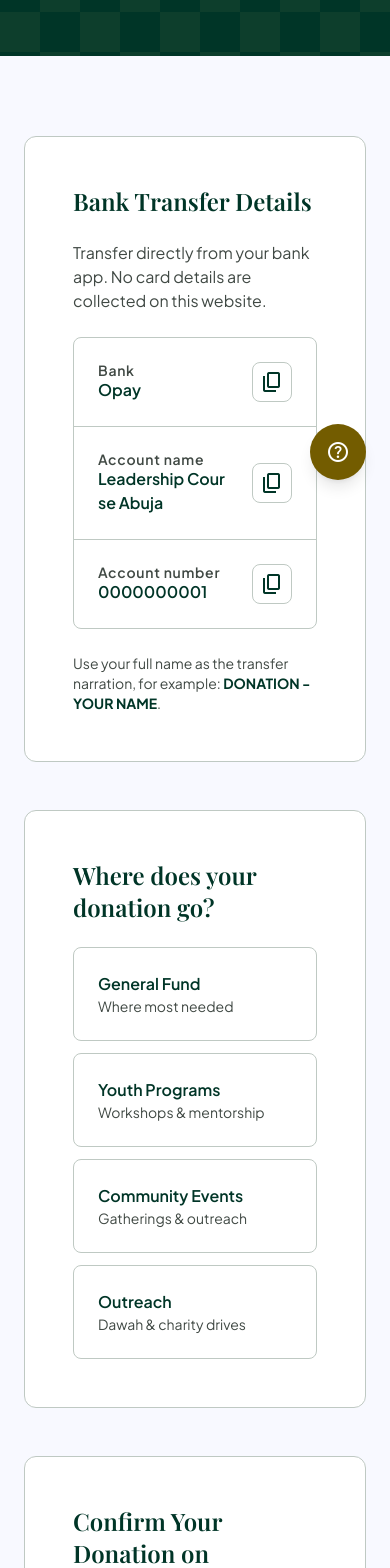
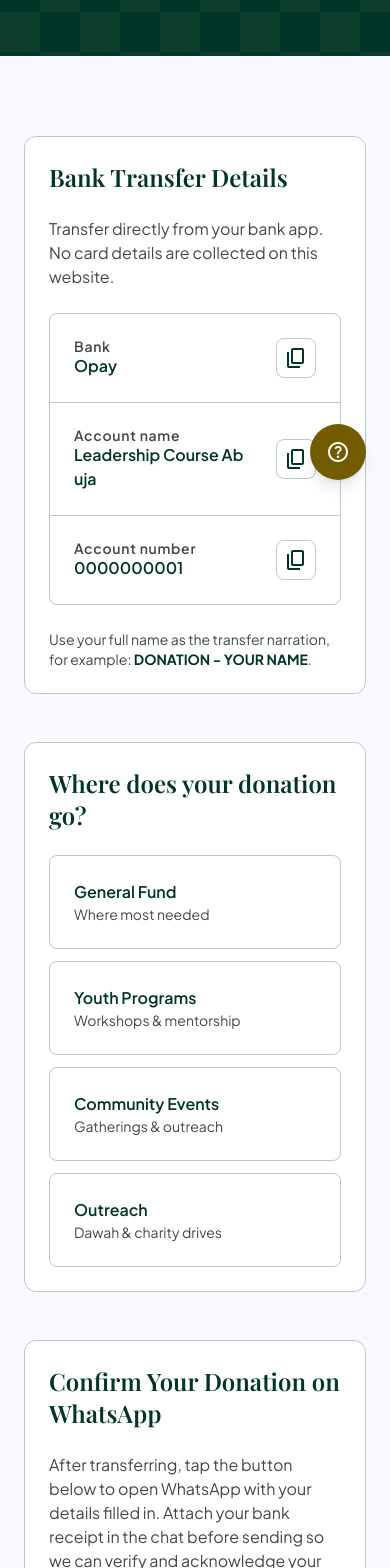
Before and after one commit to atomic-ustadh/sbiodub, a React (Vite) app: page /donate in a window 390 px wide. Shown: the part 340-1908 px from the top of the page. Built offline with nearby package versions, Linux system fonts and the light colour scheme.

Commit message:
Donate and Profile Mobile Rsponsiveness

```diff
--- a/src/pages/Donate.tsx
+++ b/src/pages/Donate.tsx
@@ -60,7 +60,7 @@ export default function Donate() {
 
       <div className="grid mx-auto max-w-container-max px-gutter lg:grid-cols-3 gap-xl">
         <div className="lg:col-span-2 space-y-lg">
-          <div className="border bg-surface-container-lowest border-outline-variant rounded-xl p-lg">
+          <div className="border bg-surface-container-lowest border-outline-variant rounded-xl p-md md:p-lg">
             <h2 className="font-headline-sm text-headline-sm text-primary mb-md">
               Bank Transfer Details
             </h2>
@@ -103,7 +103,7 @@ export default function Donate() {
             </p>
           </div>
 
-          <div className="border bg-surface-container-lowest border-outline-variant rounded-xl p-lg">
+          <div className="border bg-surface-container-lowest border-outline-variant rounded-xl p-md md:p-lg">
             <h2 className="font-headline-sm text-headline-sm text-primary mb-md">
               Where does your donation go?
             </h2>
@@ -124,7 +124,7 @@ export default function Donate() {
             </div>
           </div>
 
-          <div className="border bg-surface-container-lowest border-outline-variant rounded-xl p-lg">
+          <div className="border bg-surface-container-lowest border-outline-variant rounded-xl p-md md:p-lg">
             <h2 className="font-headline-sm text-headline-sm text-primary mb-md">
               Confirm Your Donation on WhatsApp
             </h2>
@@ -244,7 +244,7 @@ export default function Donate() {
       </div>
 
       <section className="mx-auto max-w-container-max px-gutter mt-xl">
-        <div className="border bg-surface-container-lowest border-outline-variant rounded-xl p-lg md:p-xl">
+        <div className="border bg-surface-container-lowest border-outline-variant rounded-xl p-md md:p-lg">
           <h2 className="text-center font-headline-md text-headline-md text-primary mb-lg">
             Frequently Asked Questions
           </h2>
--- a/src/pages/Profile.tsx
+++ b/src/pages/Profile.tsx
@@ -65,7 +65,7 @@ export default function Profile() {
         </div>
 
         {/* Tab Content */}
-        <div className="border bg-surface-container-lowest border-outline-variant rounded-xl p-lg min-h-96">
+        <div className="border bg-surface-container-lowest border-outline-variant rounded-xl p-md md:p-lg min-h-96">
           {tab === "Edit Profile" && (
             <div className="max-w-2xl space-y-lg">
               <div>
@@ -164,7 +164,7 @@ export default function Profile() {
               </p>
               <Link
                 to="/donate"
-                className="inline-flex items-center gap-sm rounded-lg bg-primary px-lg py-md font-button text-button text-on-primary transition-all hover:bg-primary-container active:scale-[0.98]"
+                className="inline-flex items-center gap-sm rounded-lg bg-primary px-md py-md font-button text-button text-on-primary transition-all hover:bg-primary-container active:scale-[0.98]"
               >
                 Go to Donate
                 <span className="material-symbols-outlined">arrow_forward</span>
```
